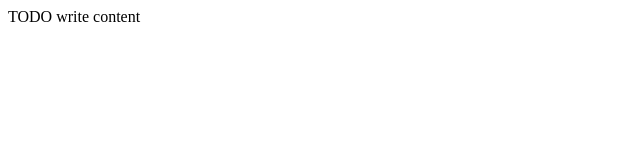
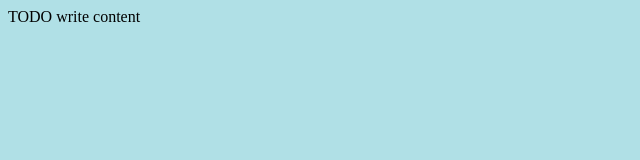
Before and after one commit to Chiirno/Quizlette, a plain HTML site: page Quizlette/public_html/index.html in a window 1280 px wide. Shown: the whole page, without its empty margins (0-640 px from the left). Drawn offline with Linux system fonts and the light colour scheme.

Commit message:
powder blue

```diff
--- a/Quizlette/public_html/index.html
+++ b/Quizlette/public_html/index.html
@@ -10,7 +10,7 @@ and open the template in the editor.
         <meta charset="UTF-8">
         <meta name="viewport" content="width=device-width, initial-scale=1.0">
     </head>
-    <body>
+    <body style="background-color: powderblue">
         <div>TODO write content</div>
     </body>
 </html>
```
